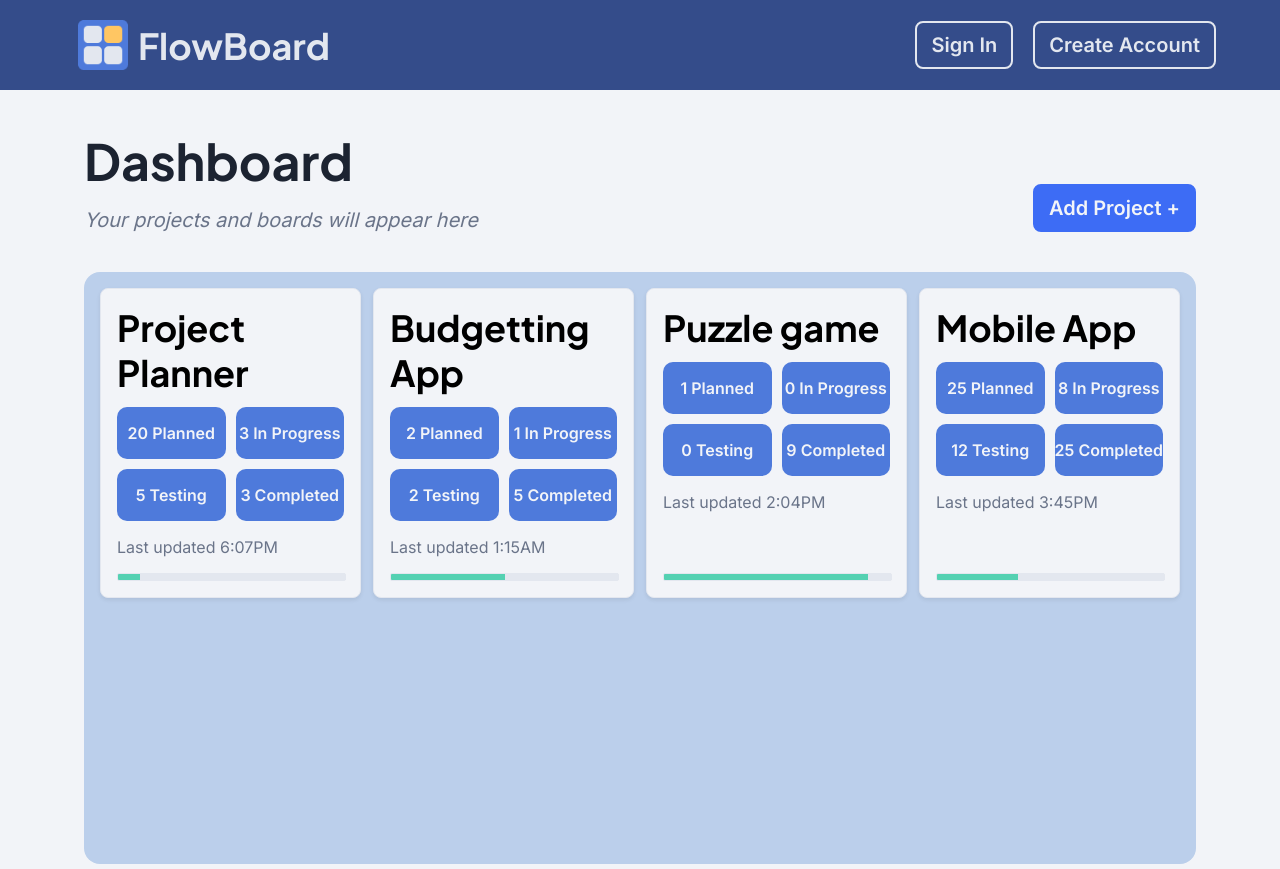
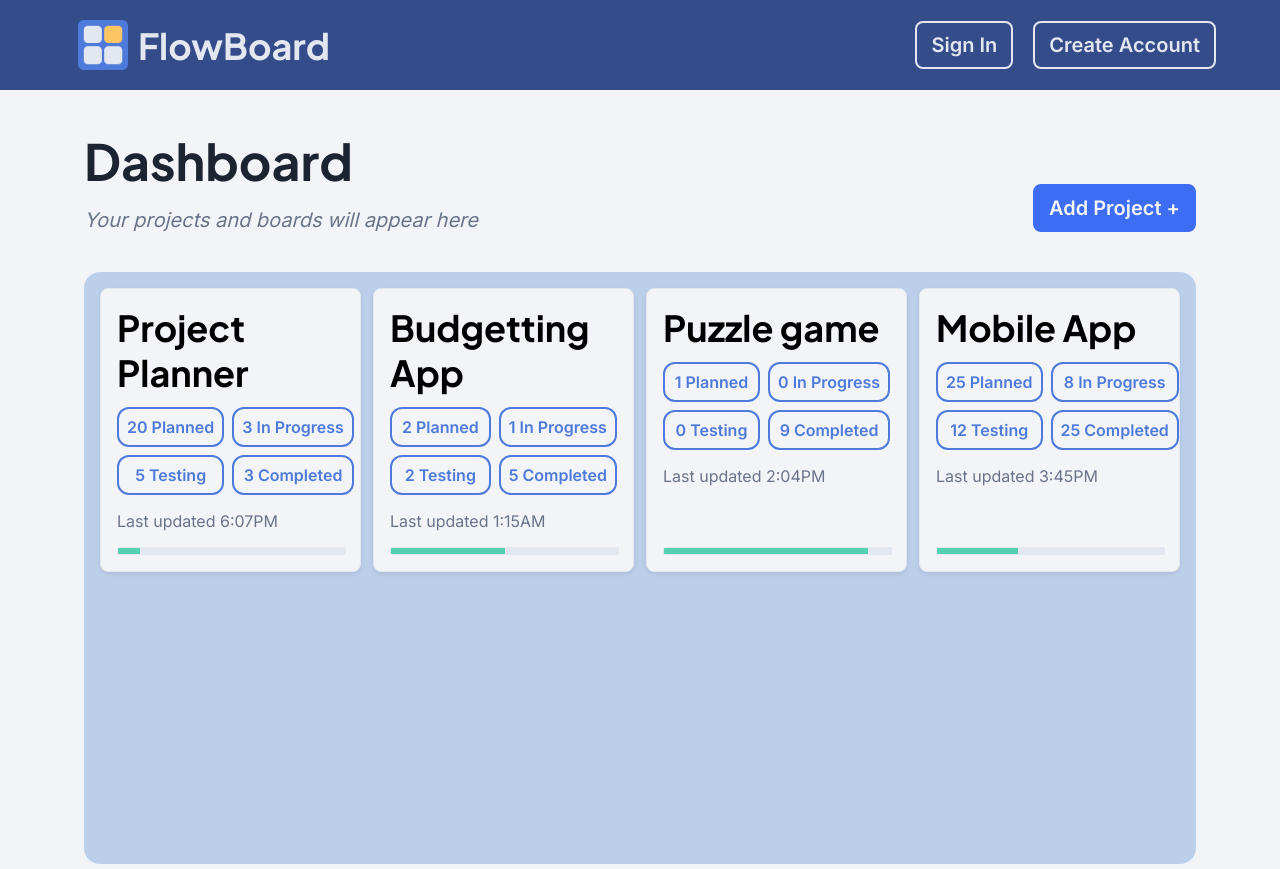
Before and after one commit to notEmmi/FlowBoard, a React (Vite) app in the folder frontend/: page /dashboard in a window 1280 px wide. Built offline with nearby package versions, Linux system fonts and the light colour scheme; no server answers.

Commit message:
style: refine card tag styles for improved appearance and layout consistency

```diff
--- a/frontend/src/pages/Dashboard.css
+++ b/frontend/src/pages/Dashboard.css
@@ -69,20 +69,22 @@
 .card-tags {
   display: grid;
   grid-template-columns: repeat(2, 1fr);
-  gap: 10px;
-  width: 100%;
+  gap: 8px;
 }
 
 .tag {
-	background-color: var(--brand-primary);
-  border-radius: 10px;
+	background-color: transparent;
+  border-radius: 12px;
   text-align: center;
   white-space: nowrap;
+  border: 2px solid var(--brand-primary);
+  color: var(--brand-primary);
 }
 
 .tag .caption {
-  color: var(--bg-base);
+  color: var(--brand-primary);
   font-weight: bold;
+  margin: 8px;
 }
 
 
```
